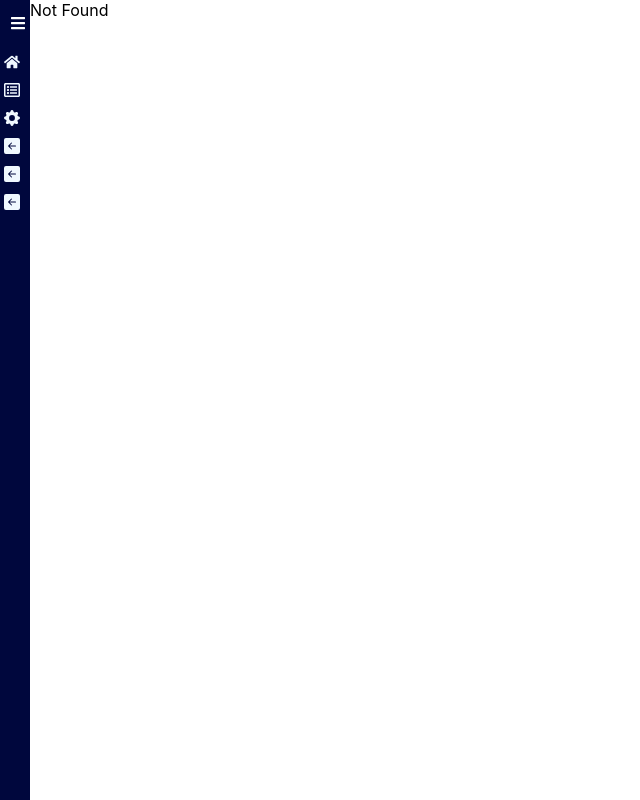
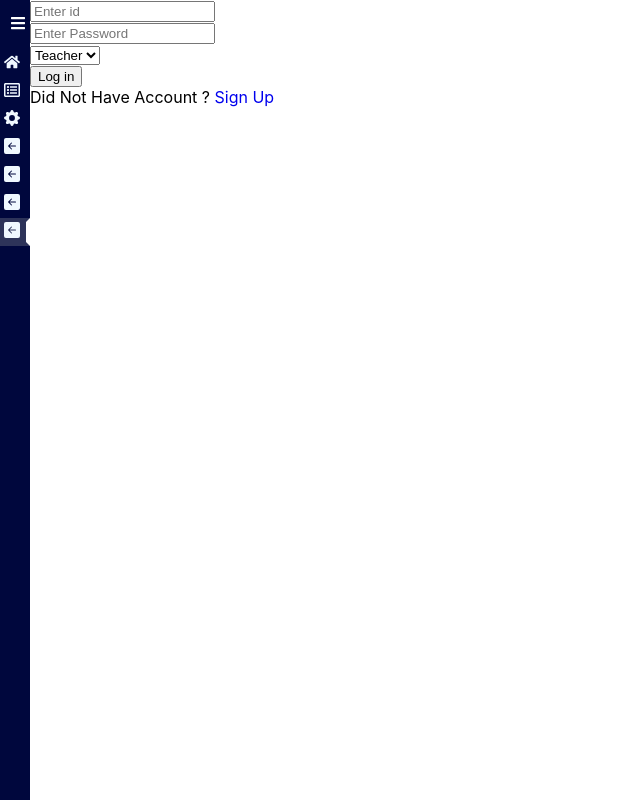
Before and after one commit to DawoodIsrar/TrainingManagementSystem, a React (Create React App) app: page /Login in a window 1280 px wide. Before the commit this address had no page. Shown: the whole page, without its empty margins (0-640 px from the left). Built offline with nearby package versions, Linux system fonts and the light colour scheme.

Commit message:
Sign in page created

```diff
--- a/src/App.js
+++ b/src/App.js
@@ -10,6 +10,7 @@ import Logout from "./components/pages/Logout";
 import CourseDetail from "./components/pages/CourseDetail";
 import Quiz from "./components/pages/Quiz";
 import Signup from "./components/pages/Signup";
+import Login from "./components/pages/Login";
 
 function App() {
   return (
@@ -26,6 +27,7 @@ function App() {
             <Route path="/logout" element={<Logout />}></Route>
             <Route path="/Quiz" element={<Quiz />}></Route>
             <Route path="/SignUp" element={<Signup />}></Route>
+            <Route path="/Login" element={<Login />}></Route>
 
           </Routes>
         </Sidebar>
--- a/src/components/pages/Login.js
+++ b/src/components/pages/Login.js
@@ -5,10 +5,10 @@ function Login() {
 
 
   return (
-    <div>Hello Welcome
+    <div>
         <form>
-            <input type="text" placeholder='Enter id'></input><br></br>
-            <input type="password" placeholder='Enter Password'></input><br></br>
+            <input type="text"  placeholder='Enter id'></input><br></br>
+            <input type="password"  placeholder='Enter Password'></input><br></br>
             <select>
                 <option>Teacher</option>
                 <option>Student</option>
@@ -18,7 +18,7 @@ function Login() {
         </form>
 
         <span>
-            Did Not Have Account ? <button >Sign Up</button>
+            Did Not Have Account ? <a href='Signup' >Sign Up</a>
         </span>
 
 
--- a/src/components/sidebar/Sidebar.jsx
+++ b/src/components/sidebar/Sidebar.jsx
@@ -3,7 +3,8 @@ import {AnimatePresence, motion} from 'framer-motion'
 import {FaHome, FaBars } from 'react-icons/fa'
 import {FaRegListAlt} from 'react-icons/fa'
 import { NavLink } from 'react-router-dom'
-import { BsGearFill,BsFillArrowLeftSquareFill } from "react-icons/bs";
+import { BsGearFill,BsFillArrowLeftSquareFill} from "react-icons/bs";
+
 import { useState } from 'react'
 import '../../App.css';
 const routes = [
@@ -32,8 +33,13 @@ const routes = [
         icon:<BsFillArrowLeftSquareFill/>
     },
     {
-        path:'Signup',
+        path:'/Signup',
         name:"signup",
+        icon:<BsFillArrowLeftSquareFill/>
+    },
+    {
+        path:'/Login',
+        name:"Login",
         icon:<BsFillArrowLeftSquareFill/>
     }
 ]
```
